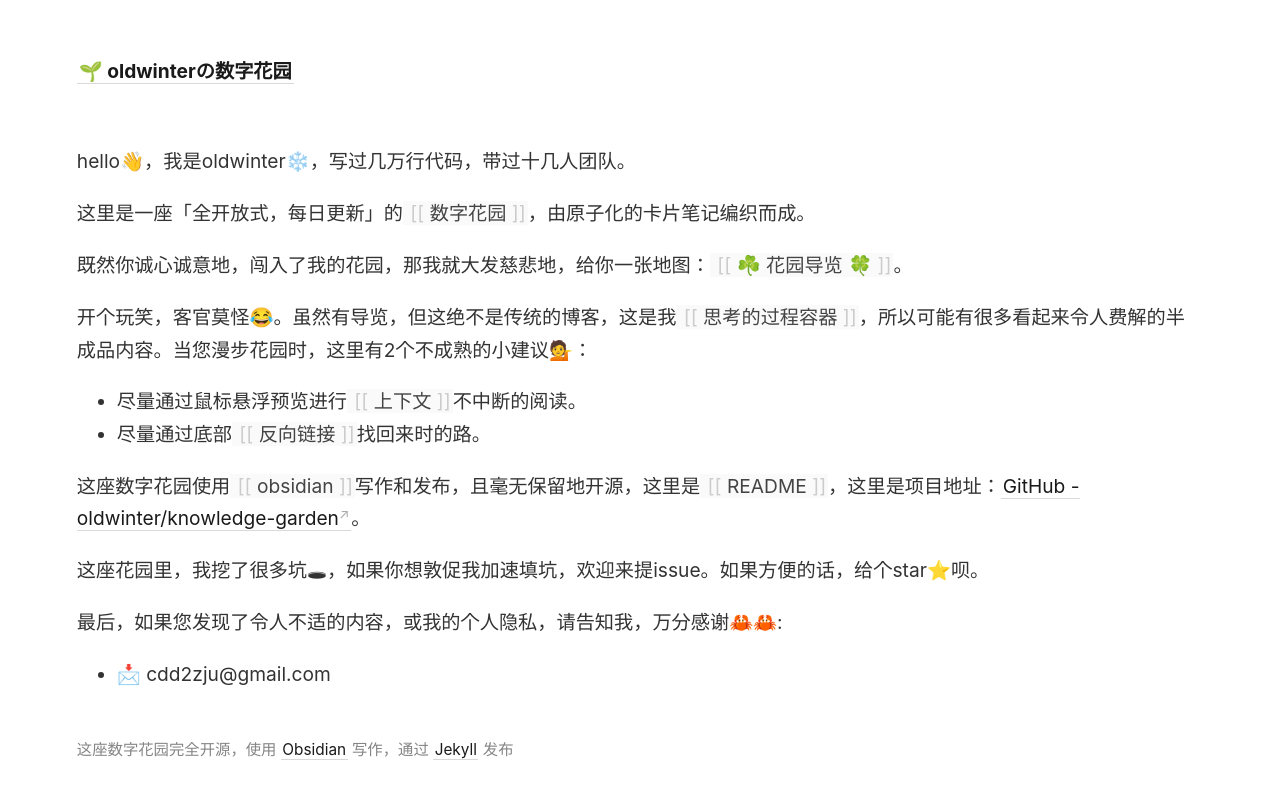
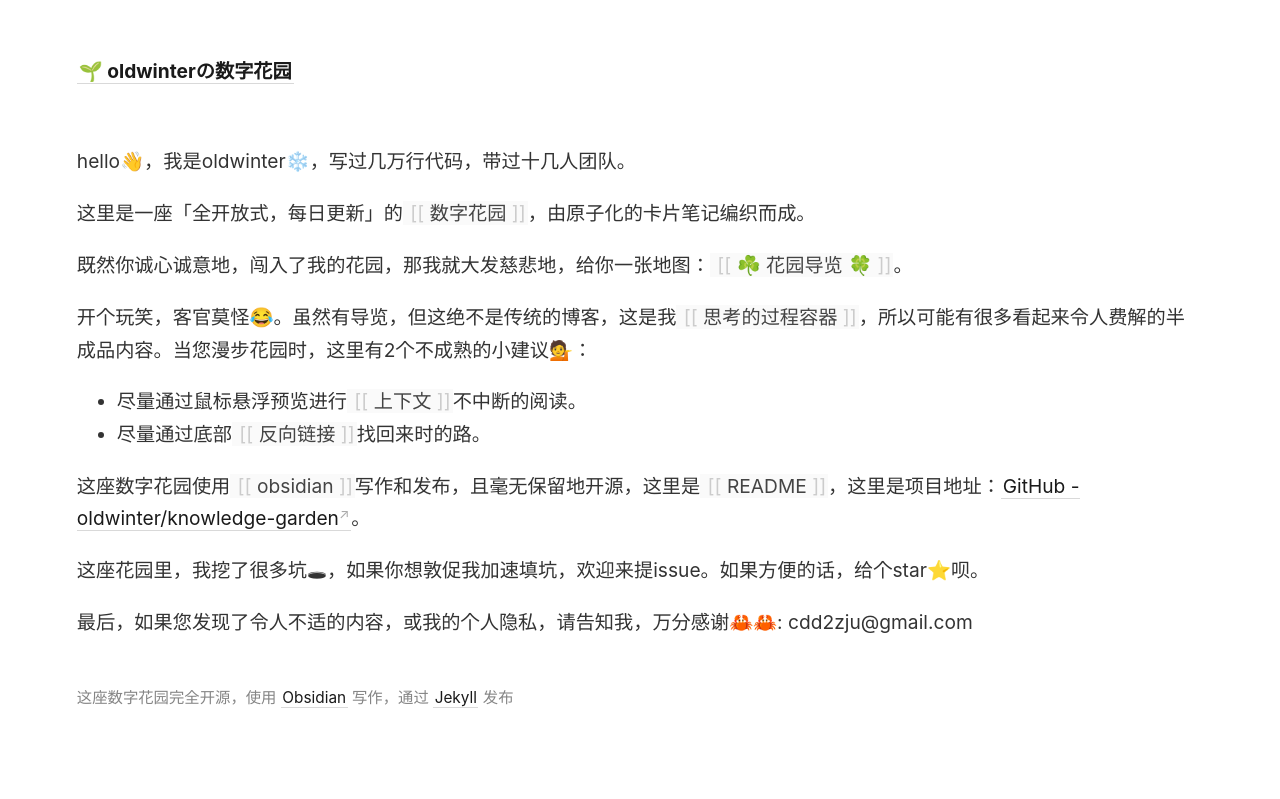
Before and after one commit to oldwinter/dg, a Jekyll site: the page built from _pages/index.md, in a window 1280 px wide. Shown: the top 799 px of the page. Built offline with Jekyll 4.4.1, drawn with Linux system fonts in a browser that asks for light colours.

Commit message:
auto publish by keyboard

```diff
--- a/_pages/index.md
+++ b/_pages/index.md
@@ -20,5 +20,4 @@ hello👋，我是oldwinter❄️，写过几万行代码，带过十几人团
 
 这座花园里，我挖了很多坑🕳，如果你想敦促我加速填坑，欢迎来提issue。如果方便的话，给个star⭐️呗。
 
-最后，如果您发现了令人不适的内容，或我的个人隐私，请告知我，万分感谢🦀🦀:
-- 📩 cdd2zju@gmail.com
+最后，如果您发现了令人不适的内容，或我的个人隐私，请告知我，万分感谢🦀🦀: cdd2zju@gmail.com
```
